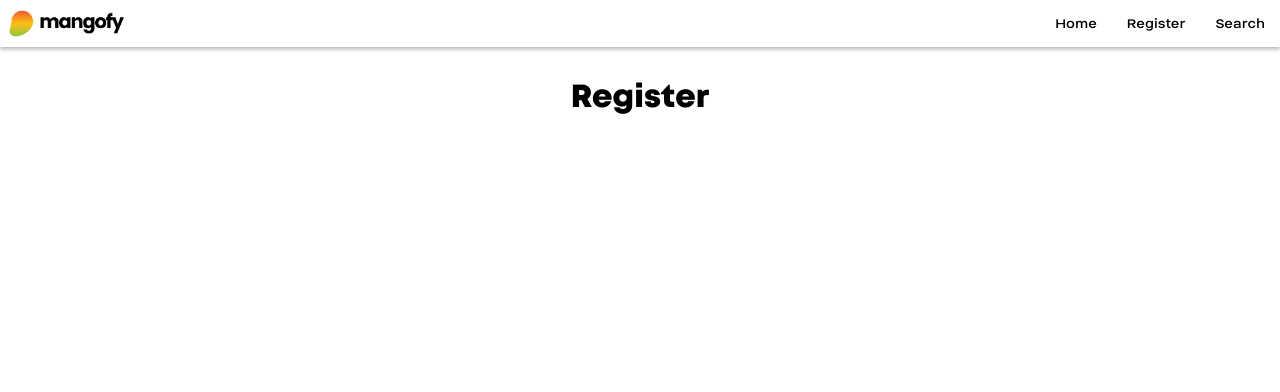
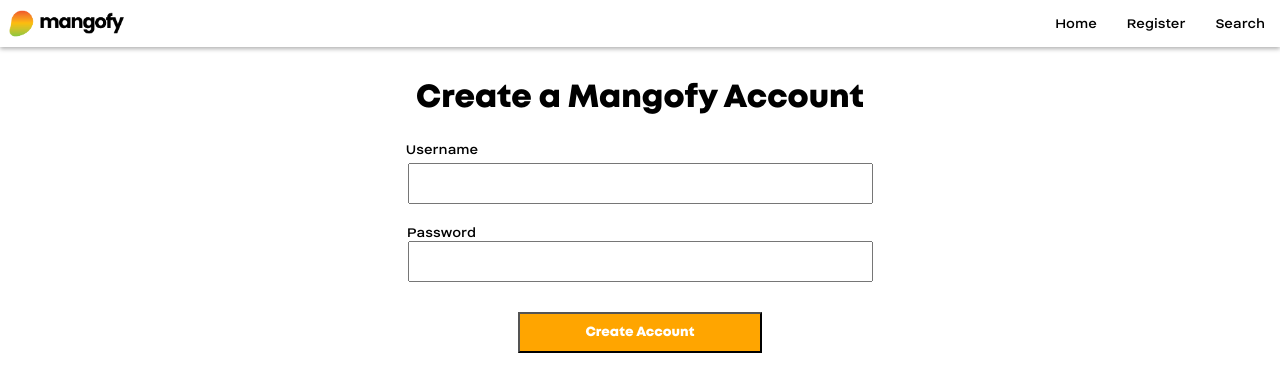
Before and after one commit to jreysp/mangofy, a React (Create React App) app: page /register in a window 1280 px wide. Shown: the top 392 px of the page. Built offline with nearby package versions, Linux system fonts and the light colour scheme.

Commit message:
Added the input fields and Create Account button for the registration page

```diff
--- a/package.json
+++ b/package.json
@@ -8,6 +8,7 @@
     "@testing-library/user-event": "^12.8.3",
     "react": "^17.0.2",
     "react-dom": "^17.0.2",
+    "react-icons": "^4.3.1",
     "react-router-dom": "^6.0.2",
     "react-scripts": "^4.0.3",
     "start": "^5.1.0",
--- a/src/App.css
+++ b/src/App.css
@@ -142,3 +142,9 @@
     transform: rotate(360deg);
   }
 }
+
+.password-icon {
+  position: absolute;
+  top: 20;
+  right: 0;
+}
--- a/src/routes/Home.js
+++ b/src/routes/Home.js
@@ -13,7 +13,7 @@
             <div className="Username">
             <input
                 id="username"
-                placeholder="USERNAME"
+                placeholder= "USERNAME"
                 type='text'
                 style={{
                     paddingLeft: "15px",
@@ -40,7 +40,7 @@
                     paddingBottom: "10px",
                     fontFamily: "Mont Heavy",
                     color: "orangered",
-                    marginBottom: "20px"
+                    marginBottom: "20px",
                 }}
             />
             </div>
@@ -55,7 +55,7 @@
                     fontFamily: "Mont Heavy",
                     color: "white",
                     backgroundColor: "orange",
-                    marginBottom: "10px"
+                    marginBottom: "10px",
                 }}
             >
                 LOGIN
--- a/src/routes/Register.js
+++ b/src/routes/Register.js
@@ -3,8 +3,80 @@
 function Register() {
     return (
         <div className="register">
-            <h1>Register</h1>
+            <h1>Create a Mangofy Account</h1>
+
+            <div
+                style={{
+                    paddingRight: "396px",
+                    paddingBottom: "5px"
+                }}
+            >
+                Username
+            </div>
+
+            {/*Code for inputting a Username*/}
+            <div className="newUsername">
+            <input
+                id="newUser"
+                type='text'
+                style={{
+                    paddingLeft: "10px",
+                    paddingRight: "280px",
+                    paddingTop: "10px",
+                    paddingBottom: "10px",
+                    fontSize: "16px",
+                    fontFamily: "Helmet",
+                    color: "black",
+                    marginBottom: "20px"
+                }}
+            />
+            </div>
+
+            {/*Code for inputting a Password*/}
+
+            <div
+                style={{
+                    paddingRight: "397px"
+                }}
+            >
+                Password
+            </div>
+
+            <div className="newPassword">
+            <input
+                id="newPass"
+                type='text'
+                style={{
+                    paddingLeft: "10px",
+                    paddingRight: "280px",
+                    paddingTop: "10px",
+                    paddingBottom: "10px",
+                    fontSize: "16px",
+                    fontFamily: "Helmet",
+                    color: "black",
+                    marginBottom: "30px"
+                }}
+            />
+            </div>
+
+            {/*Code for the button to create a new account*/}
+            <button
+                style={{
+                    paddingLeft: "65px",
+                    paddingRight: "65px",
+                    paddingTop: "10px",
+                    paddingBottom: "10px",
+                    fontFamily: "Mont Heavy",
+                    color: "white",
+                    backgroundColor: "orange",
+                    marginBottom: "10px",
+                }}
+            >
+                Create Account
+            </button>
+
         </div>
+
     );
 }
 
```
Also changed, not shown: 1 other file (tests, documents, lock files or other folders).
